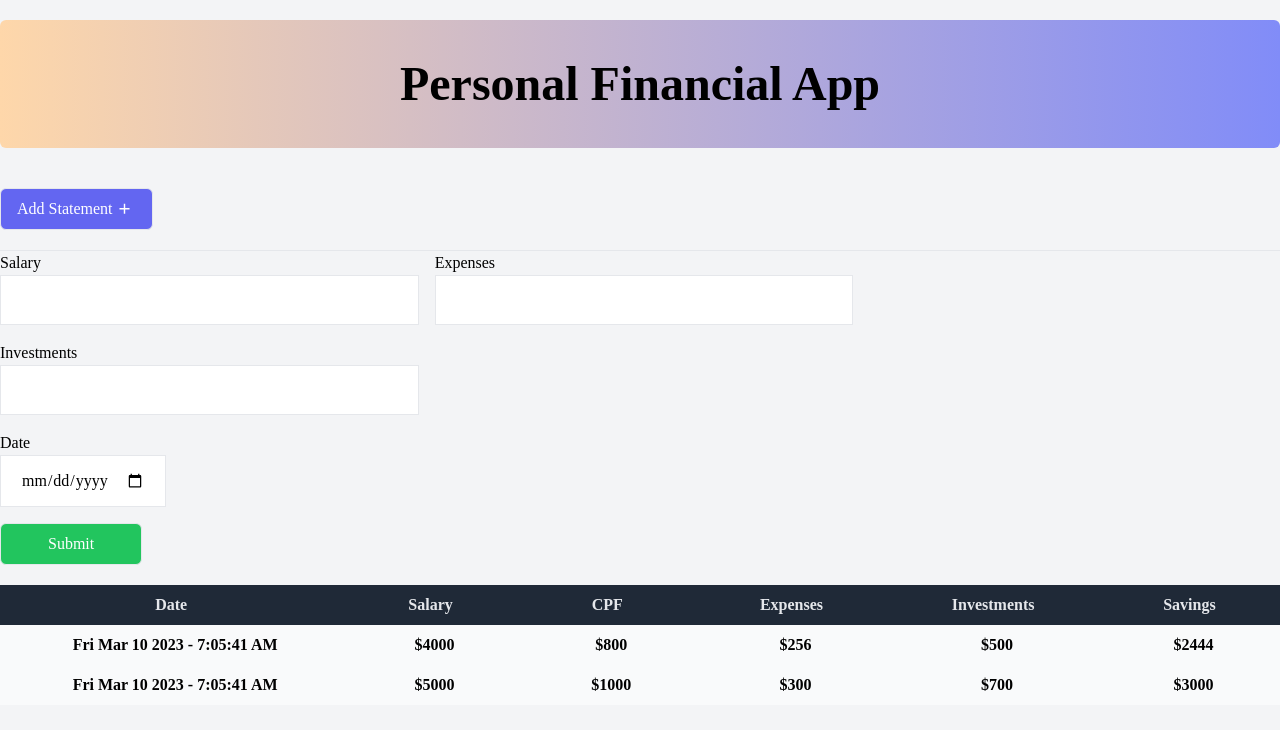
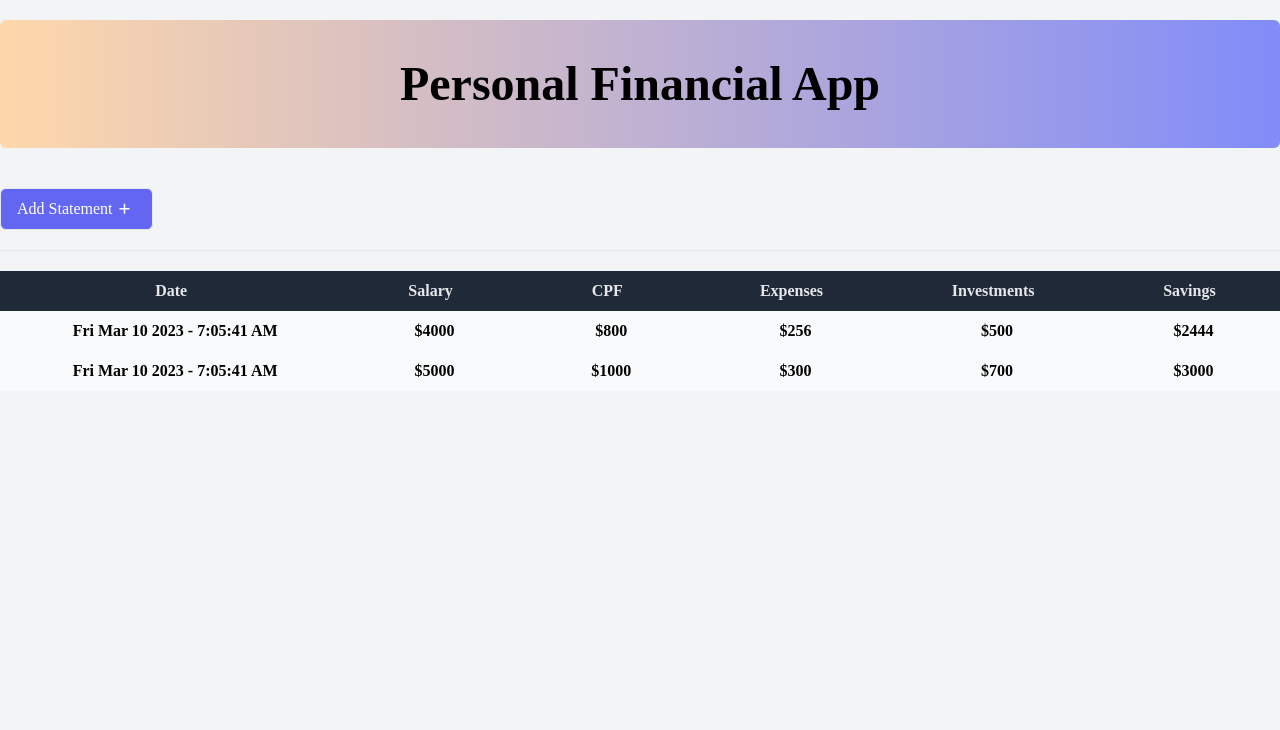
Before and after one commit to collich/Next-Personal-Financial-Tracking, a Next.js app: page / in a window 1280 px wide. Shown: the top 730 px of the page. Built offline with nearby package versions, Linux system fonts and the light colour scheme; a web font is replaced by a local one.

Commit message:
Added collapsable form adder

```diff
--- a/components/forms/AddForm.js
+++ b/components/forms/AddForm.js
@@ -1,10 +1,10 @@
 import Button from "../Button"
 
-const AddForm = () => {
+const AddForm = ({...rest}) => {
   return (
     <div className="container mx-auto flex justify-between py-5 border-b">
         <div className="left flex gap-3">
-            <Button icon className='flex bg-indigo-500 text-white hover:bg-gray-100 hover:border-indigo-500 hover:text-gray-800'>Add Statement</Button>
+            <Button {...rest} icon className='flex bg-indigo-500 text-white hover:bg-gray-100 hover:border-indigo-500 hover:text-gray-800'>Add Statement</Button>
         </div>
     </div>
   )
--- a/components/forms/Form.js
+++ b/components/forms/Form.js
@@ -36,7 +36,7 @@ const reducer = (state, action) => {
     }
 }
 
-const Form = () => {
+const Form = ({status}) => {
     const [state, dispatch] = useReducer(reducer, {
         salary: 0,
         expense: 0,
@@ -54,6 +54,7 @@ const Form = () => {
         }
 
         console.log(state);
+        status()
         dispatch({
             type: "Reset"
         })
--- a/components/forms/FormPage.js
+++ b/components/forms/FormPage.js
@@ -5,10 +5,16 @@ import Form from "./Form"
 
 const FormPage = () => {
     const [FormStatus, setFormStatus] = useState(false)
+    const changeStatus = () => {
+        setFormStatus(!FormStatus)
+    }
+    const showForm = FormStatus && <Form status={changeStatus}/>
+
+
   return (
     <div className="container mx-auto py-5">
-        <AddForm/>
-        <Form/>
+        <AddForm onClick={changeStatus}/>
+        {showForm}
     </div>
   )
 }
```
